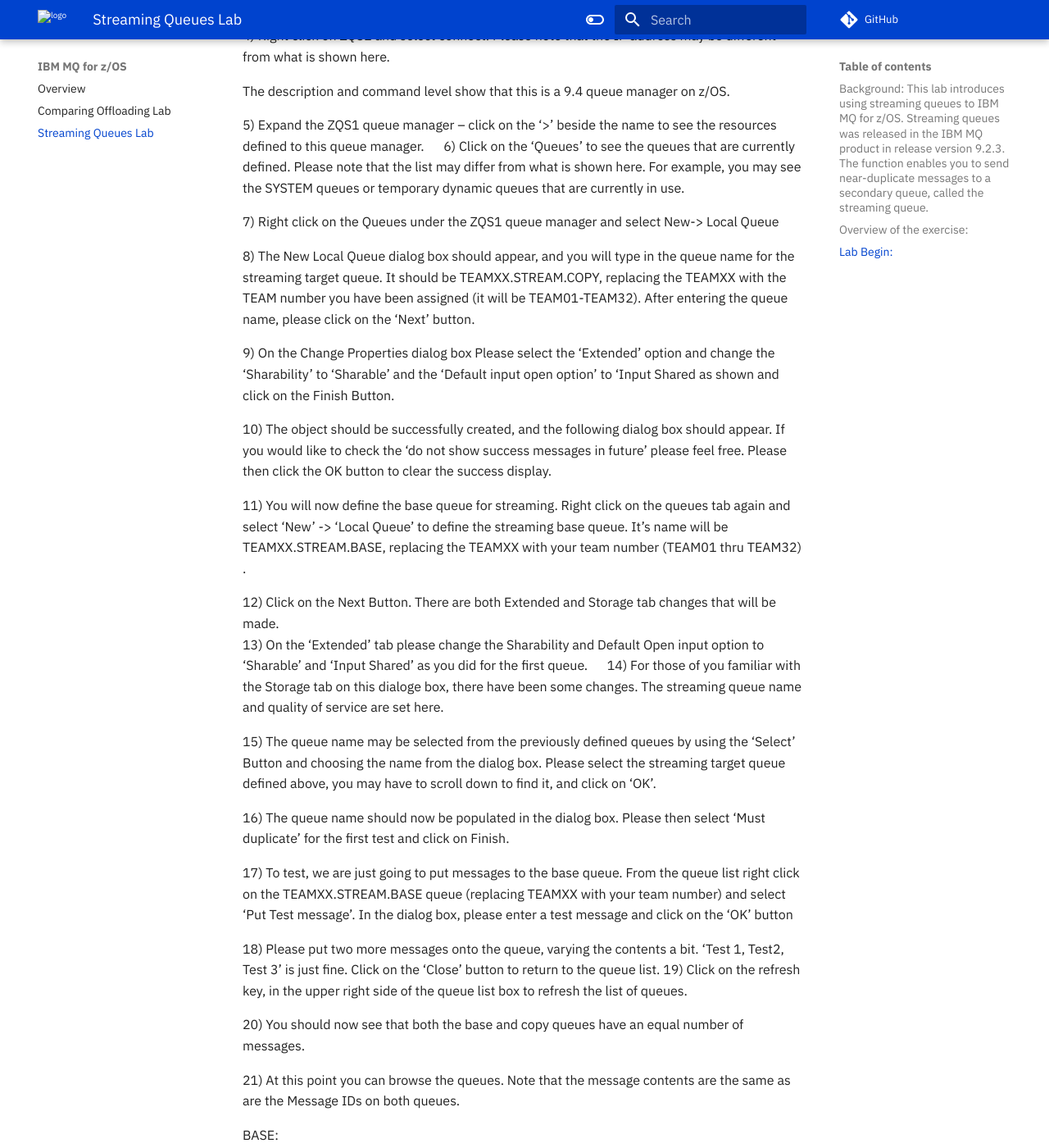
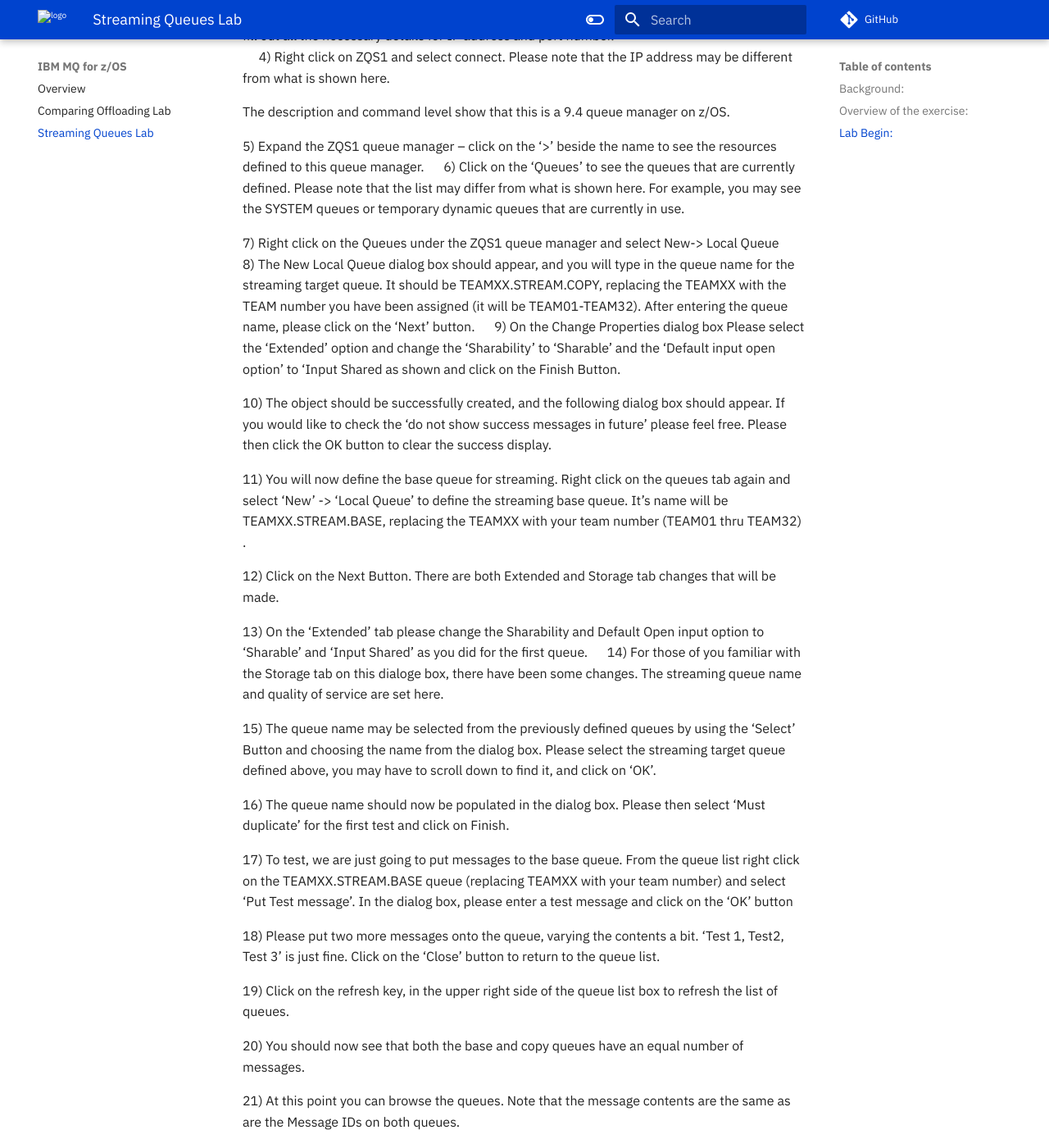
Before and after one commit to ibm-wsc/mq-zos, an MkDocs documentation site: the page built from docs/streamingqueues.md, in a window 1280 px wide and 1400 px high, scrolled down 593 px. Shown: the whole window at 82% size. Built offline with MkDocs 1.6.1 and Material for MkDocs 9.7.7, drawn with Linux system fonts in a browser that asks for light colours; comment, search, counter and statistics services are not loaded; some of the changed text lies outside the part shown.

Commit message:
streaming queues lab

```diff
--- a/docs/streamingqueues.md
+++ b/docs/streamingqueues.md
@@ -2,7 +2,8 @@
 Audience level: Some knowledge of MQ or z/OS
 Skillset:  MQ Administration
 
-#### Background: This lab introduces using streaming queues to IBM MQ for z/OS. Streaming queues was released in the IBM MQ product in release version 9.2.3. The function enables you to send near-duplicate messages to a secondary queue, called the streaming queue.
+#### Background:
+This lab introduces using streaming queues to IBM MQ for z/OS. Streaming queues was released in the IBM MQ product in release version 9.2.3. The function enables you to send near-duplicate messages to a secondary queue, called the streaming queue.
 
 #### Overview of the exercise:
 
@@ -14,87 +15,41 @@
 
 3)	When the explorer has started, there may be a selection of queue managers available.  We are interested in connections to queue managers on our z/OS environment. If you do not see connections to a queue manager you have been working with, you can create a connection by right clicking ‘Queue Managers’ and selecting to ‘Add Remote Queue Manager…’. You will then fill out all the necessary details for IP address and port number.
 
-
 4)	Right click on ZQS1 and select connect.  Please note that the IP address may be different from what is shown here.
 
-
-
-
 The description and command level show that this is a 9.4 queue manager on z/OS.
-
-
 
 5)	Expand the ZQS1 queue manager – click on the ‘>’ beside the name to see the resources defined to this queue manager.
 
 6)	Click on the ‘Queues’ to see the queues that are currently defined.  Please note that the list may differ from what is shown here.   For example, you may see the SYSTEM queues or temporary dynamic queues that are currently in use.
 
-
-
-
-
 7)	Right click on the Queues under the ZQS1 queue manager and select New-> Local Queue
-
-
-
-
 
 8)	The New Local Queue dialog box should appear, and you will type in the queue name for the streaming target queue.  It should be TEAMXX.STREAM.COPY, replacing the TEAMXX with the TEAM number you have been assigned (it will be TEAM01-TEAM32). After entering the queue name, please click on the ‘Next’ button.
 
-
-
-
-
 9)	On the Change Properties dialog box Please select the ‘Extended’ option and change the ‘Sharability’ to ‘Sharable’ and the ‘Default input open option’ to ‘Input Shared as shown and click on the Finish Button.
-
-
-
-
 
 10)	The object should be successfully created, and the following dialog box should appear.  If you would like to check the ‘do not show success messages in future’ please feel free.  Please then click the OK button to clear the success display.
 
-
-
-
 11)	You will now define the base queue for streaming.  Right click on the queues tab again and select ‘New’ -> ‘Local Queue’ to define the streaming base queue.  It’s name will be TEAMXX.STREAM.BASE, replacing the TEAMXX with your team number (TEAM01 thru TEAM32) .
 
+12)	Click on the Next Button.  There are both Extended and Storage tab changes that will be made.
 
-
-12)	Click on the Next Button.  There are both Extended and Storage tab changes that will be made.
 13)	On the ‘Extended’ tab please change the Sharability and Default Open input option to ‘Sharable’ and ‘Input Shared’ as you did for the first queue.
 
 14)	For those of you familiar with the Storage tab on this dialoge box, there have been some changes.  The streaming queue name and quality of service are set here.
 
-
-
-
-
 15)	The queue name may be selected from the previously defined queues by using the ‘Select’  Button and choosing the name from the dialog box.  Please select the streaming target queue defined above, you may have to scroll down to find it, and click on ‘OK’.
-
-
-
 
 16)	The queue name should now be populated in the dialog box.  Please then select ‘Must duplicate’ for the first test and click on Finish.
 
-
-
-
-
 17)	To test, we are just going to put messages to the base queue.  From the queue list right click on the TEAMXX.STREAM.BASE queue (replacing TEAMXX with your team number) and select ‘Put Test message’.  In the dialog box, please enter a test message and click on the ‘OK’ button
 
+18)	Please put two more messages onto the queue, varying the contents a bit.  ‘Test 1, Test2, Test 3’ is just fine.  Click on the ‘Close’ button to return to the queue list.
 
-
-
-18)	Please put two more messages onto the queue, varying the contents a bit.  ‘Test 1, Test2, Test 3’ is just fine.  Click on the ‘Close’ button to return to the queue list.
 19)	Click on the refresh key, in the upper right side of the queue list box to refresh the list of queues.
 
-
-
-
 20)	You should now see that both the base and copy queues have an equal number of messages.
-
-
-
-
 
 21)	At this point you can browse the queues.  Note that the message contents are the same as are the Message IDs on both queues.
 
@@ -162,20 +117,27 @@
 
 
 29)	Congratulations!  You have now been able to create and use a streaming, private queue.
+
 30)	Now, we will use the queue-sharing group defined on the environment called QSGA to create a streaming, shared queue.
+
 31)	On MQ explorer, under Queue-sharing groups, you should see QSGA defined. Click the drop-down to see a list of Shared Queues.
+
 32)	Unlike private queues, we will need to check which shared storage we should specify for our shared queues. Look under ‘Coupling Facility Structures’
 
+33)	We will go ahead and remember TEST1 for our storage needs. Now, create a new shared queue.
 
-33)	We will go ahead and remember TEST1 for our storage needs. Now, create a new shared queue.
 34)	We will start with defining our streaming queue like so.
+
 35)	Under the Storage settings, we must specify our Coupling facility structure name of choice. This is where we will put in TEST1. That is the only additional setting you will need to make for the streaming queue. Press finish.
 
 36)	Now, we will define our base queue following the same process of creating a shared queue. Here, however, we will specify a streaming queue to point to like so.
+
 37)	Now, we have defined two shared queues. You should see both in the shared queues list under QSGA.
+
 38)	Let’s test them out! Right click the base queue and put a test message on the base queue.
+
 39)	Once put, you should see the message duplicated on the streaming queue.
-40)	When you navigate to the individual queue managers’ queues, you should see both the shared queues and their messages available to both ZQS1 and ZQS2
 
+40)	When you navigate to the individual queue managers’ queues, you should see both the shared queues and their messages available to both ZQS1 and ZQS2.
 
 ~~LAB FINISHED!~~
```
